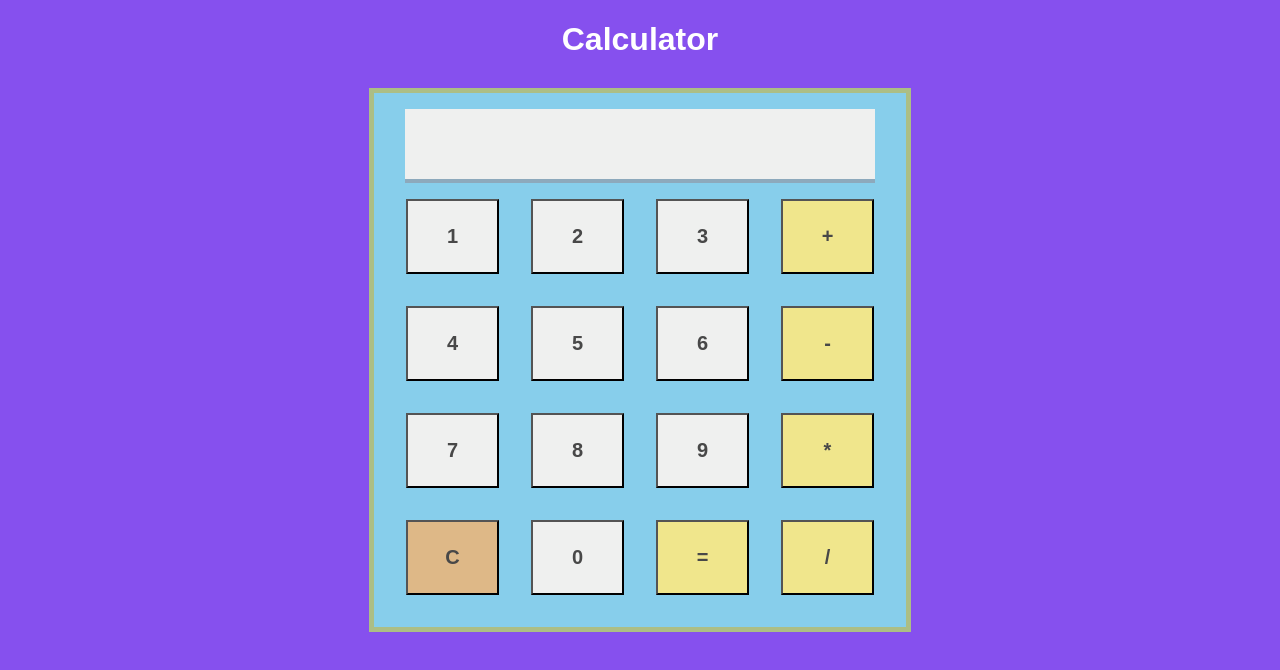
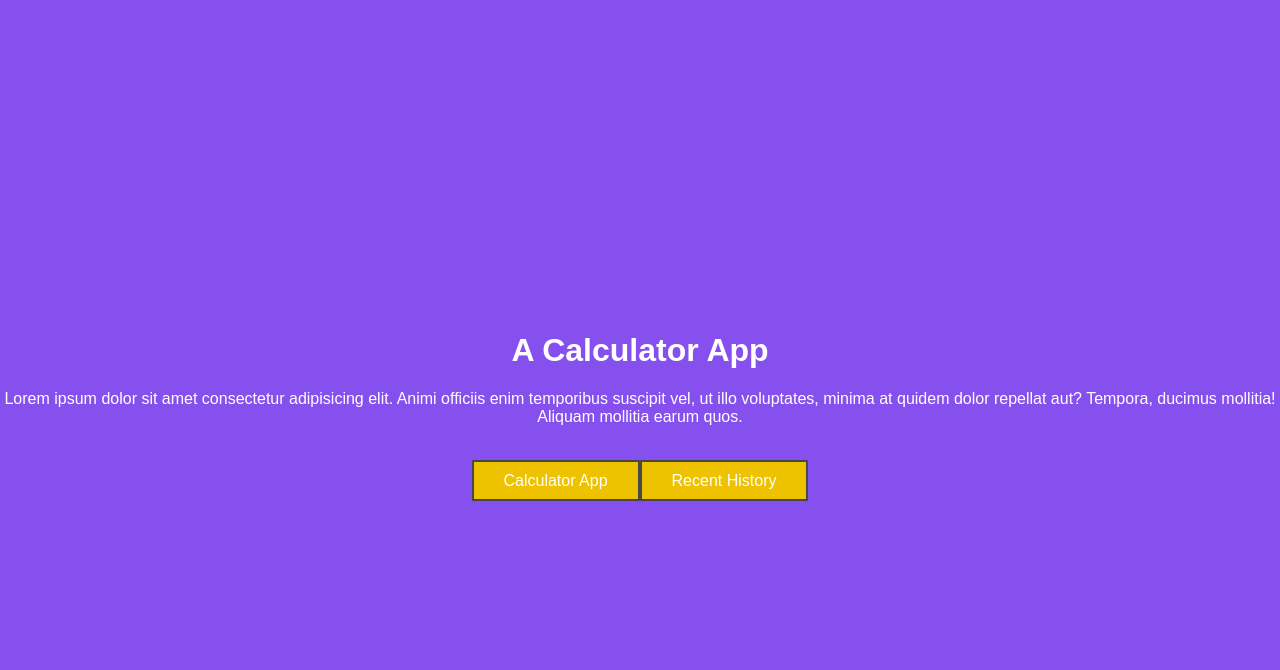
Before and after one commit to justEhmadSaeed/Calculator-App, a React (Create React App) app: page / in a window 1280 px wide. Shown: the top 670 px of the page. Built offline with nearby package versions, Linux system fonts and the light colour scheme.

Commit message:
Add React Router Dom and pages

```diff
--- a/package.json
+++ b/package.json
@@ -9,6 +9,7 @@
 		"prop-types": "^15.7.2",
 		"react": "^17.0.2",
 		"react-dom": "^17.0.2",
+		"react-router-dom": "^6.2.1",
 		"react-scripts": "4.0.3",
 		"web-vitals": "^1.0.1"
 	},
--- a/src/App.css
+++ b/src/App.css
@@ -3,6 +3,34 @@
 }
 body {
 	background-color: #8650ee;
+}
+#landing-page {
+	height: 100vh;
+	display: flex;
+	flex-direction: column;
+	justify-content: center;
+	align-items: center;
+}
+.links-block {
+	margin-top: 30px;
+}
+.recent-page {
+	padding: 10px;
+}
+.links-block a {
+	text-decoration: none;
+	color: white;
+	background-color: #efc200;
+	border: 2px solid #484848;
+	padding: 10px 30px;
+}
+.links-block a:hover {
+	background-color: #8650ee;
+}
+.calculator-app {
+	display: flex;
+	flex-direction: column;
+	height: 100vh;
 }
 .heading {
 	text-align: center;
@@ -18,11 +46,17 @@ body {
 	background-color: skyblue;
 	border: 5px solid #acbe85;
 }
+.back-btn {
+	width: 50px;
+}
+.link {
+	color: white;
+	margin: 10px 0px 0px 20px;
+}
 .btn {
 	text-align: center;
 	padding: 1.5rem;
-	margin: 1rem;
-	/* border-bottom: 4px solid #8da9bc; */
+	margin: 0.5rem;
 	background-color: #eff0ef;
 	color: #484848;
 	font-weight: 700;
--- a/src/App.js
+++ b/src/App.js
@@ -1,60 +1,23 @@
-import './App.css';
-import Button from './Button.js';
-import React, { useState } from 'react';
-
+import 'App.css';
+import React from 'react';
+import Calculator from 'pages/Calculator';
+import {
+	BrowserRouter as Router,
+	Routes,
+	Route
+} from 'react-router-dom';
+import LandingPage from 'pages/LandingPage';
+import Recent from 'pages/Recent';
 const App = () => {
-	const [expression, setExpression] = useState('');
-	const [results, setResults] = useState('');
-
-	const characters = [
-		1,
-		2,
-		3,
-		'+',
-		4,
-		5,
-		6,
-		'-',
-		7,
-		8,
-		9,
-		'*',
-		'C',
-		0,
-		'=',
-		'/',
-	];
-	const onClickHandler = (input) => {
-		if (input === 'C') {
-			setExpression('');
-			setResults('');
-		} else if (input === '=') {
-			try {
-				setResults(eval(expression));
-			} catch (error) {
-				alert(error);
-			}
-		} else setExpression(expression + input);
-	};
-
 	return (
-		<div>
-			<h1 className='heading'>Calculator</h1>
-			<div id='calculator-body'>
-				<div id='screen'>
-					<div id='input-screen'>{expression}</div>
-					<div id='output-screen'>{results}</div>
-				</div>
-				{characters.map((char, i) => (
-					<Button
-						text={char}
-						key={i}
-						onClickHandler={onClickHandler}
-					/>
-				))}
-			</div>
-		</div>
+		<Router>
+			<Routes>
+				<Route path="/calculator" element={<Calculator />} />
+				<Route path="/recent" element={<Recent />} />
+				{/* Default Route */}
+				<Route path="/*" element={<LandingPage />} />
+			</Routes>
+		</Router>
 	);
 };
-
 export default App;
--- a/src/Button.js
+++ b/src/Button.js
@@ -11,8 +11,8 @@ const Button = ({ text, onClickHandler }) => {
 				text === 'C'
 					? 'clear'
 					: operators.includes(text)
-						? 'operators'
-						: ''
+					? 'operators'
+					: ''
 			}
                 `}
 		>
@@ -24,4 +24,7 @@ Button.propTypes = {
 	text: PropTypes.string,
 	onClickHandler: PropTypes.func.isRequired
 };
+Button.defaultProps = {
+	text: ''
+};
 export default Button;
--- a/src/index.js
+++ b/src/index.js
@@ -1,7 +1,7 @@
+import App from 'App';
 import React from 'react';
 import ReactDOM from 'react-dom';
-import './index.css';
-import App from './App';
+import 'index.css';
 
 ReactDOM.render(
 	<React.StrictMode>
--- /dev/null
+++ b/src/pages/Calculator.js
@@ -0,0 +1,63 @@
+import Button from 'Button';
+import React, { useState } from 'react';
+import { Link } from 'react-router-dom';
+
+const Calculator = () => {
+	const [expression, setExpression] = useState('');
+	const [results, setResults] = useState('');
+
+	const characters = [
+		'1',
+		'2',
+		'3',
+		'+',
+		'4',
+		'5',
+		'6',
+		'-',
+		'7',
+		'8',
+		'9',
+		'*',
+		'C',
+		'0',
+		'=',
+		'/'
+	];
+	const onClickHandler = (input) => {
+		if (input === 'C') {
+			setExpression('');
+			setResults('');
+		} else if (input === '=') {
+			try {
+				setResults(eval(expression));
+			} catch (error) {
+				alert(error);
+			}
+		} else setExpression(expression + input);
+	};
+
+	return (
+		<div className="calculator-app">
+			<Link to="/" className="link">
+				Back
+			</Link>
+			<h1 className="heading">Calculator</h1>
+			<div id="calculator-body">
+				<div id="screen">
+					<div id="input-screen">{expression}</div>
+					<div id="output-screen">{results}</div>
+				</div>
+				{characters.map((char, i) => (
+					<Button
+						text={char}
+						key={i}
+						onClickHandler={onClickHandler}
+					/>
+				))}
+			</div>
+		</div>
+	);
+};
+
+export default Calculator;
--- /dev/null
+++ b/src/pages/LandingPage.js
@@ -0,0 +1,25 @@
+import React from 'react';
+import { Link } from 'react-router-dom';
+
+const LandingPage = () => {
+	return (
+		<div id="landing-page">
+			<div>
+				<h1 className="heading">A Calculator App</h1>
+				<p className="heading">
+					Lorem ipsum dolor sit amet consectetur adipisicing
+					elit. Animi officiis enim temporibus suscipit vel,
+					ut illo voluptates, minima at quidem dolor
+					repellat aut? Tempora, ducimus mollitia! Aliquam
+					mollitia earum quos.
+				</p>
+			</div>
+			<div className="links-block">
+				<Link to="/calculator">Calculator App</Link>
+				<Link to="/recent">Recent History</Link>
+			</div>
+		</div>
+	);
+};
+
+export default LandingPage;
--- /dev/null
+++ b/src/pages/Recent.js
@@ -0,0 +1,15 @@
+import React from 'react';
+import { Link } from 'react-router-dom';
+
+const Recent = () => {
+	return (
+		<div className="recent-page">
+			<Link to="/" className="link">
+				Back
+			</Link>
+			<h1 className="heading">Recent Calculations History</h1>
+		</div>
+	);
+};
+
+export default Recent;
```
Also changed, not shown: .eslintrc.json, 1 other file (tests, documents, lock files or other folders).
